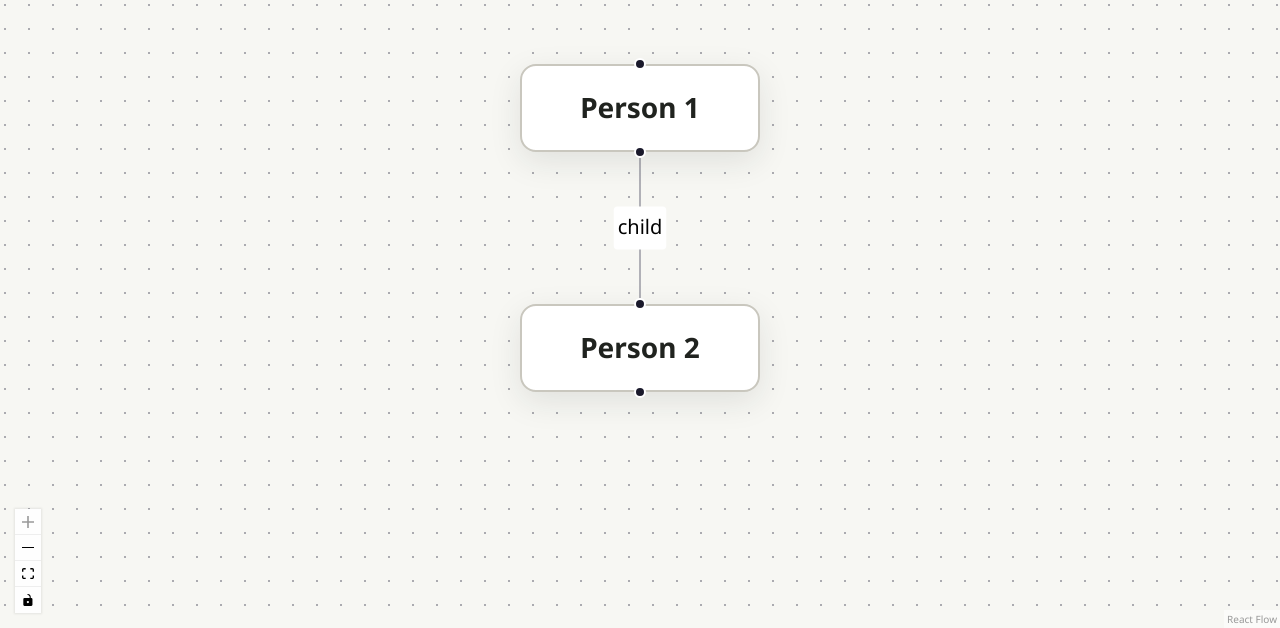
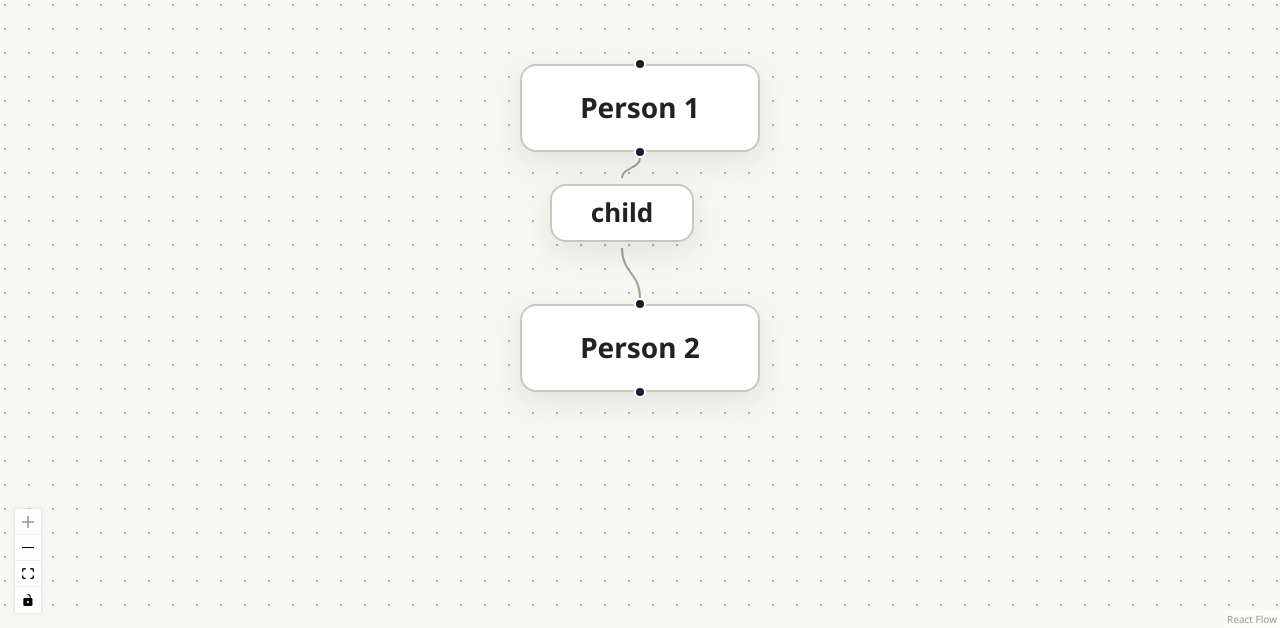
Before and after one commit to AIgnacio8797/FamilyTrees, a React (Vite) app: page / in a window 1280 px wide. Shown: the part 172-800 px from the top of the page. Built offline with nearby package versions, Linux system fonts and the light colour scheme; a web font is replaced by a local one.

Commit message:
Added relationship nodes and reconfigured movable nodes for the family tree

```diff
--- a/src/App.jsx
+++ b/src/App.jsx
@@ -9,14 +9,20 @@ import {
   Controls,
 } from '@xyflow/react';
 import { PersonNode } from './components/PersonNode';
+import { RelationshipNode } from './components/RelationshipNode';
 import { RelationshipPanel } from './components/RelationshipPanel';
-import { initialEdges, initialNodes, relativePositions } from './constants/familyTree';
+import { initialEdges, initialNodes, relationships, relativePositions } from './constants/familyTree';
 import './index.css';
 import '@xyflow/react/dist/style.css';
 
 const nodeTypes = {
   person: PersonNode,
+  relationship: RelationshipNode,
 };
+
+const getRelationshipNodeId = (firstId, secondId, relationship) => (
+  `relationship-${[firstId, secondId].sort().join('-')}-${relationship}`
+);
 
 export default function App() {
   const [nodes, setNodes] = useState(initialNodes);
@@ -37,52 +43,106 @@ export default function App() {
     (params) => setEdges((edgesSnapshot) => addEdge({
       ...params,
       id: `${params.source}-${params.sourceHandle}-${params.target}-${params.targetHandle}-${Date.now()}`,
-      label: 'relationship',
+      label: params.source?.startsWith('relationship-') || params.target?.startsWith('relationship-')
+        ? 'child'
+        : 'relationship',
     }, edgesSnapshot)),
     [],
   );
 
   const selectedNode = nodes.find((node) => node.id === selectedNodeId);
   const selectedEdge = edges.find((edge) => edge.id === selectedEdgeId);
+  const selectedEdgeUsesRelationshipNode = selectedEdge
+    ? selectedEdge.source.startsWith('relationship-') || selectedEdge.target.startsWith('relationship-')
+    : false;
 
   const addRelative = useCallback((relationship) => {
     if (!selectedNode) return;
 
     const offset = relativePositions[relationship];
+    const partnerRelationshipNode = relationship === 'child'
+      ? nodes.find((node) => (
+        node.type === 'relationship'
+        && node.data.label === 'partner'
+        && edges.some((edge) => (
+          (edge.source === selectedNode.id && edge.target === node.id)
+          || (edge.source === node.id && edge.target === selectedNode.id)
+        ))
+      ))
+      : null;
     const newNodeId = `person-${Date.now()}`;
     const newNode = {
       id: newNodeId,
       type: 'person',
       position: {
-        x: selectedNode.position.x + offset.x,
-        y: selectedNode.position.y + offset.y,
+        x: partnerRelationshipNode ? partnerRelationshipNode.position.x : selectedNode.position.x + offset.x,
+        y: partnerRelationshipNode ? partnerRelationshipNode.position.y + 160 : selectedNode.position.y + offset.y,
       },
       data: {
         label: `New ${relationship}`,
       },
     };
+    const source = relationship === 'parent' ? newNode : selectedNode;
+    const target = relationship === 'parent' ? selectedNode : newNode;
+    const relationshipNodeId = partnerRelationshipNode
+      ? getRelationshipNodeId(partnerRelationshipNode.id, newNodeId, 'child')
+      : getRelationshipNodeId(source.id, target.id, relationship);
+    const relationshipNode = {
+      id: relationshipNodeId,
+      type: 'relationship',
+      position: partnerRelationshipNode
+        ? {
+          x: (partnerRelationshipNode.position.x + newNode.position.x) / 2,
+          y: (partnerRelationshipNode.position.y + newNode.position.y) / 2,
+        }
+        : {
+          x: (source.position.x + target.position.x) / 2,
+          y: (source.position.y + target.position.y) / 2,
+        },
+      data: {
+        label: relationship,
+        attachable: relationship === 'partner',
+      },
+      className: relationship === 'partner' ? 'attachable-relationship-node' : 'locked-relationship-node',
+    };
 
-    setNodes((nodesSnapshot) => [...nodesSnapshot, newNode]);
+    setNodes((nodesSnapshot) => {
+      const nextNodes = [...nodesSnapshot, newNode];
+      const hasRelationshipNode = nodesSnapshot.some((node) => node.id === relationshipNodeId);
+
+      return hasRelationshipNode ? nextNodes : [...nextNodes, relationshipNode];
+    });
     setEdges((edgesSnapshot) => {
-      const source = relationship === 'parent' ? newNodeId : selectedNode.id;
-      const target = relationship === 'parent' ? selectedNode.id : newNodeId;
-      const sourceHandle = 'bottom';
-      const targetHandle = 'top';
+      const firstSource = partnerRelationshipNode ? partnerRelationshipNode.id : source.id;
+      const finalTarget = target.id;
+      const connectorEdges = [
+        {
+          id: `${firstSource}-${relationshipNodeId}`,
+          source: firstSource,
+          sourceHandle: 'bottom',
+          target: relationshipNodeId,
+          targetHandle: 'top',
+          className: 'relationship-connector-edge',
+          selectable: false,
+        },
+        {
+          id: `${relationshipNodeId}-${finalTarget}`,
+          source: relationshipNodeId,
+          sourceHandle: 'bottom',
+          target: finalTarget,
+          targetHandle: 'top',
+          className: 'relationship-connector-edge',
+          selectable: false,
+        },
+      ];
 
       return [
         ...edgesSnapshot,
-        {
-          id: `${source}-${target}`,
-          source,
-          sourceHandle,
-          target,
-          targetHandle,
-          label: relationship,
-        },
+        ...connectorEdges.filter((edge) => !edgesSnapshot.some((existingEdge) => existingEdge.id === edge.id)),
       ];
     });
     setSelectedNodeId(newNodeId);
-  }, [selectedNode]);
+  }, [edges, nodes, selectedNode]);
 
   const startEditingNode = useCallback((nodeId) => {
     setSelectedNodeId(nodeId);
@@ -113,6 +173,9 @@ export default function App() {
   const updateEdgeRelationship = useCallback((edgeId, relationship) => {
     setEdges((edgesSnapshot) => edgesSnapshot.map((edge) => {
       if (edge.id !== edgeId) return edge;
+      if ((edge.source.startsWith('relationship-') || edge.target.startsWith('relationship-')) && relationship !== 'child') {
+        return edge;
+      }
 
       return {
         ...edge,
@@ -146,6 +209,12 @@ export default function App() {
         onEdgesChange={onEdgesChange}
         onConnect={onConnect}
         onNodeClick={(_, node) => {
+          if (node.type === 'relationship') {
+            setSelectedNodeId(null);
+            setSelectedEdgeId(null);
+            return;
+          }
+
           setSelectedNodeId(node.id);
           setSelectedEdgeId(null);
         }}
@@ -172,6 +241,7 @@ export default function App() {
       <RelationshipPanel
         selectedNode={selectedEdge ? null : selectedNode}
         selectedEdge={selectedEdge}
+        relationshipOptions={selectedEdgeUsesRelationshipNode ? ['child'] : relationships}
         onAddRelative={addRelative}
         onUpdateEdgeRelationship={updateEdgeRelationship}
       />
--- /dev/null
+++ b/src/components/RelationshipNode.jsx
@@ -0,0 +1,12 @@
+import { memo } from 'react';
+import { Handle, Position } from '@xyflow/react';
+
+export const RelationshipNode = memo(function RelationshipNode({ data }) {
+  return (
+    <div className={`relationship-node ${data.attachable ? 'attachable' : ''}`}>
+      <Handle id="top" type="source" position={Position.Top} />
+      <span>{data.label}</span>
+      <Handle id="bottom" type="source" position={Position.Bottom} />
+    </div>
+  );
+});
--- a/src/components/RelationshipPanel.jsx
+++ b/src/components/RelationshipPanel.jsx
@@ -3,6 +3,7 @@ import { relationships } from '../constants/familyTree';
 export function RelationshipPanel({
   selectedNode,
   selectedEdge,
+  relationshipOptions = relationships,
   onAddRelative,
   onUpdateEdgeRelationship,
 }) {
@@ -34,7 +35,7 @@ export function RelationshipPanel({
         </div>
 
         <div className="relative-actions">
-          {relationships.map((relationship) => (
+          {relationshipOptions.map((relationship) => (
             <button
               key={relationship}
               type="button"
--- a/src/constants/familyTree.js
+++ b/src/constants/familyTree.js
@@ -1,16 +1,33 @@
 export const initialNodes = [
   { id: 'person-1', type: 'person', position: { x: 0, y: 0 }, data: { label: 'Person 1' } },
   { id: 'person-2', type: 'person', position: { x: 0, y: 120 }, data: { label: 'Person 2' } },
+  {
+    id: 'relationship-person-1-person-2-child',
+    type: 'relationship',
+    position: { x: 15, y: 60 },
+    data: { label: 'child', attachable: false },
+    className: 'locked-relationship-node',
+  },
 ];
 
 export const initialEdges = [
   {
-    id: 'person-1-person-2',
+    id: 'person-1-relationship-person-1-person-2-child',
     source: 'person-1',
+    sourceHandle: 'bottom',
+    target: 'relationship-person-1-person-2-child',
+    targetHandle: 'top',
+    className: 'relationship-connector-edge',
+    selectable: false,
+  },
+  {
+    id: 'relationship-person-1-person-2-child-person-2',
+    source: 'relationship-person-1-person-2-child',
     sourceHandle: 'bottom',
     target: 'person-2',
     targetHandle: 'top',
-    label: 'child',
+    className: 'relationship-connector-edge',
+    selectable: false,
   },
 ];
 
--- a/src/index.css
+++ b/src/index.css
@@ -64,6 +64,30 @@ body {
   box-shadow: 0 0 0 2px rgb(58 125 107 / 18%), 0 5px 16px rgb(34 36 38 / 10%);
 }
 
+.relationship-node {
+  min-width: 72px;
+  padding: 7px 12px;
+  border: 1px solid #c9c7be;
+  border-radius: 8px;
+  background: #ffffff;
+  color: #20231f;
+  box-shadow: 0 5px 16px rgb(34 36 38 / 10%);
+  font-size: 13px;
+  font-weight: 700;
+  line-height: 1;
+  text-align: center;
+}
+
+.relationship-node.attachable {
+  border-color: #3a7d6b;
+  box-shadow: 0 0 0 2px rgb(58 125 107 / 14%), 0 5px 16px rgb(34 36 38 / 10%);
+}
+
+.react-flow__node-relationship.locked-relationship-node .react-flow__handle {
+  opacity: 0;
+  pointer-events: none;
+}
+
 .react-flow__handle {
   width: 10px;
   height: 10px;
@@ -79,6 +103,11 @@ body {
 .selected-relationship-edge .react-flow__edge-text {
   fill: #20231f;
   font-weight: 700;
+}
+
+.relationship-connector-edge .react-flow__edge-path {
+  stroke: #9da19a;
+  stroke-dasharray: none;
 }
 
 .relative-panel {
```
